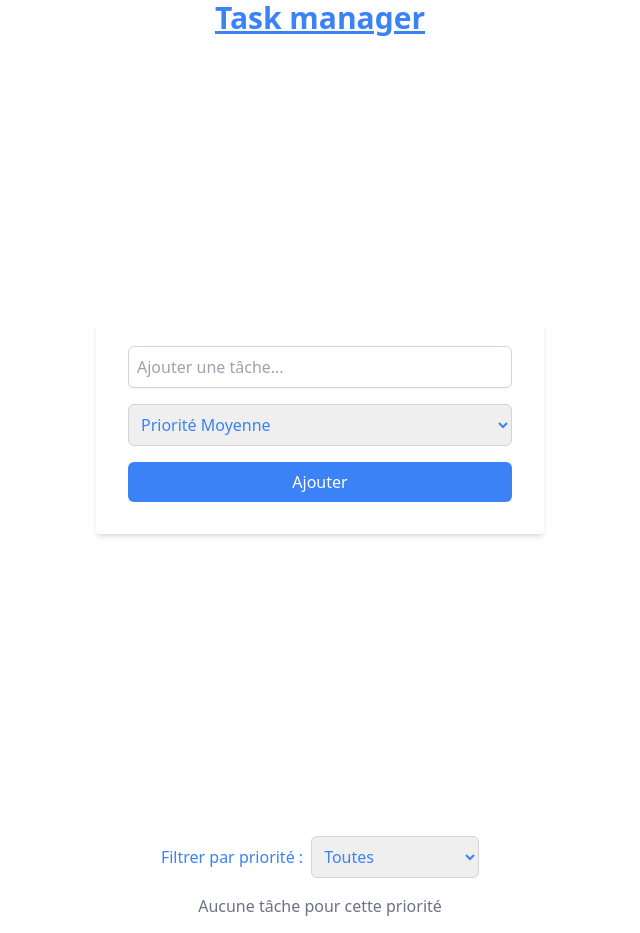
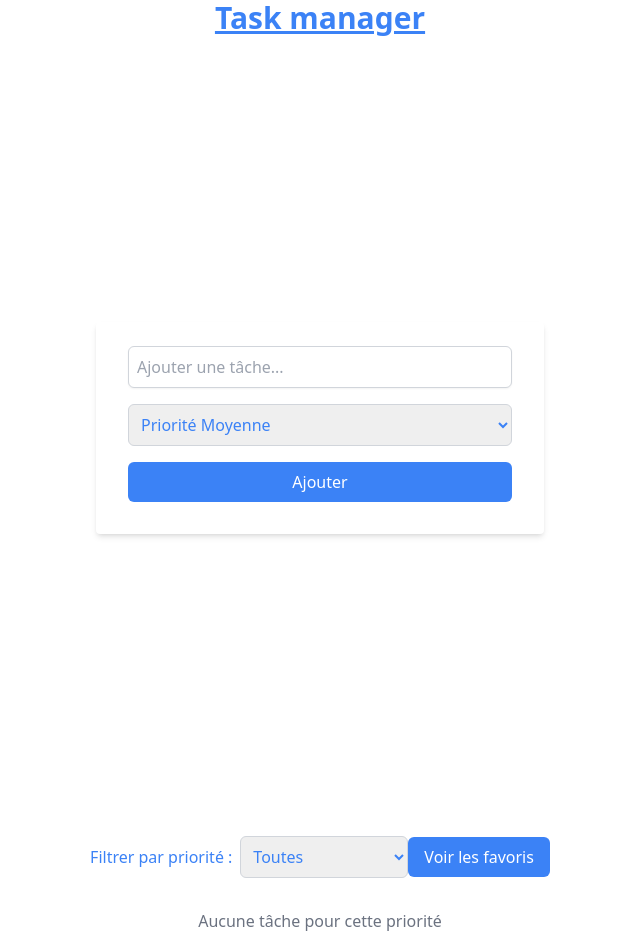
Before and after one commit to codeWithAimeric/TaskFlow, a React (Vite) app: page / in a window 1280 px wide. Shown: the whole page, without its empty margins (320-960 px from the left). Built offline with nearby package versions, Linux system fonts and the light colour scheme.

Commit message:
feat/add favorite

```diff
--- a/src/components/TaskList.tsx
+++ b/src/components/TaskList.tsx
@@ -9,6 +9,8 @@ export const TaskList = () => {
     const removeTask = useTaskStore((state) => state.removeTask);
     const [filter, setFilter] = useState<'all' | 'high' | 'medium' | 'low'>('all');
     const addNotification = useNotificationStore((state) => state.addNotification);
+    const toggleFavorite = useTaskStore((state) => state.toggleFavorite);
+    const [showFavorites, setShowFavorites] = useState<boolean>(false);
 
     const sortedTasks = tasks.sort((a, b) => {
         const priorityOrder = { high: 1, medium: 2, low: 3 };
@@ -27,6 +29,13 @@ export const TaskList = () => {
         addNotification('Tâche supprimée', 'success');
     };
 
+    const handleFavorite = (id: string) => {
+        toggleFavorite(id);
+        addNotification('Tâche ajoutée aux favoris', 'success');
+    };
+
+    const favoriteTasks = showFavorites ? filteredTasks.filter(task => task.isFavorite) : filteredTasks;
+
     return (
         <div>
             {/* Filtre par priorité */}
@@ -42,18 +51,24 @@ export const TaskList = () => {
                     <option value="medium">Priorité Moyenne</option>
                     <option value="low">Basse Priorité</option>
                 </select>
+                <button
+                    onClick={() => setShowFavorites(!showFavorites)}
+                    className="mb-4 bg-blue-500 text-white px-4 py-2 rounded-md"
+                >
+                    {showFavorites ? "Voir toutes les tâches" : "Voir les favoris"}
+                </button>
             </div>
 
             {/* Affichage des tâches triées et filtrées */}
             <div className="space-y-4">
-                {filteredTasks.length === 0 ? (
+                {favoriteTasks.length === 0 ? (
                     <p className="text-center text-gray-500">Aucune tâche pour cette priorité</p>
                 ) : (
-                    filteredTasks.map(task => (
+                    favoriteTasks.map(task => (
                         <div
                             key={task.id}
                             className={`p-4 flex justify-between items-center rounded-md shadow-md ${task.priority === 'high' ? 'bg-red-100' :
-                                    task.priority === 'medium' ? 'bg-yellow-100' : 'bg-green-100'
+                                task.priority === 'medium' ? 'bg-yellow-100' : 'bg-green-100'
                                 }`}
                         >
                             <span
@@ -62,6 +77,14 @@ export const TaskList = () => {
                             >
                                 {task.text}
                             </span>
+                            <button
+                                onClick={() => handleFavorite(task.id)}
+                                className={`ml-4 ${task.isFavorite ? 'text-yellow-500' : 'text-gray-400'
+                                    }`}
+                                title={task.isFavorite ? "Retirer des favoris" : "Ajouter aux favoris"}
+                            >
+                                ★
+                            </button>
                             <button
                                 onClick={() => handleRemove(task.id)}
                                 className="bg-red-500 text-white px-3 py-1 rounded-md hover:bg-red-600"
--- a/src/store/taskStore.ts
+++ b/src/store/taskStore.ts
@@ -1,5 +1,5 @@
 import { create } from "zustand";
-import { TaskStore } from '../types/types';
+import { TaskStore } from "../types/types";
 
 const useTaskStore = create<TaskStore>((set) => ({
   tasks: [],
@@ -12,6 +12,12 @@ const useTaskStore = create<TaskStore>((set) => ({
         task.id === id ? { ...task, completed: !task.completed } : task
       ),
     })),
+  toggleFavorite: (id) =>
+    set((state) => ({
+      tasks: state.tasks.map((task) =>
+        task.id === id ? { ...task, isFavorite: !task.isFavorite } : task
+      ),
+    })),
 }));
 
 export default useTaskStore;
--- a/src/types/types.ts
+++ b/src/types/types.ts
@@ -3,6 +3,7 @@ export interface Task {
   text: string;
   completed: boolean;
   priority: "high" | "medium" | "low";
+  isFavorite: boolean;
 }
 
 export interface TaskStore {
@@ -10,6 +11,7 @@ export interface TaskStore {
   addTask: (task: Task) => void;
   removeTask: (id: string) => void;
   toggleTask: (id: string) => void;
+  toggleFavorite: (id: string) => void;
 }
 
 export interface Notification {
```
